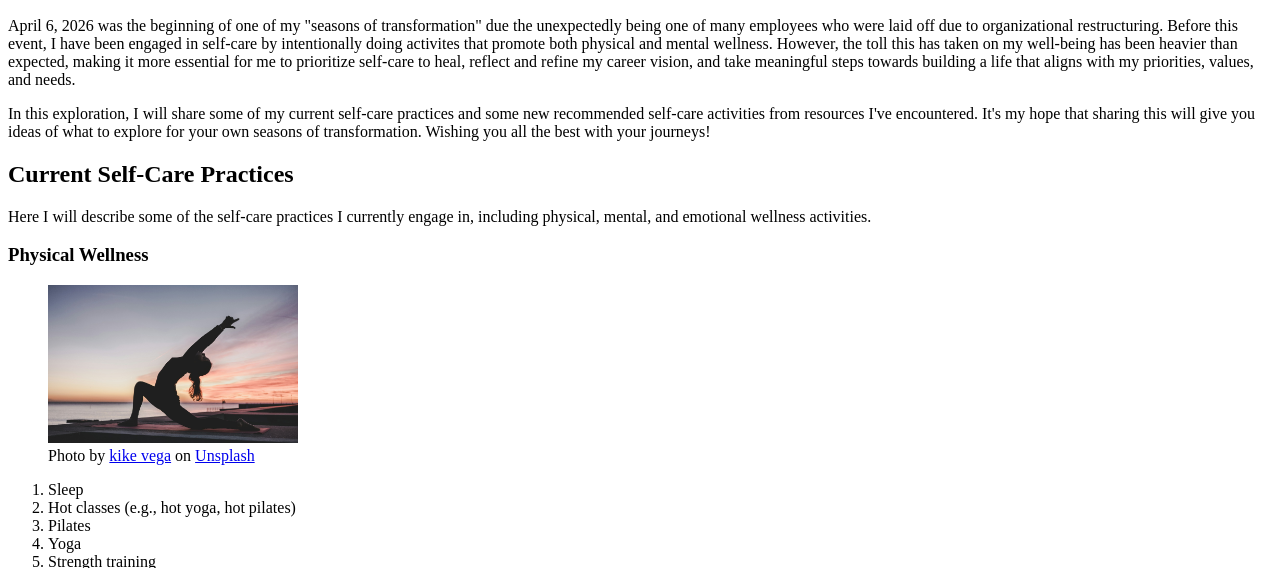
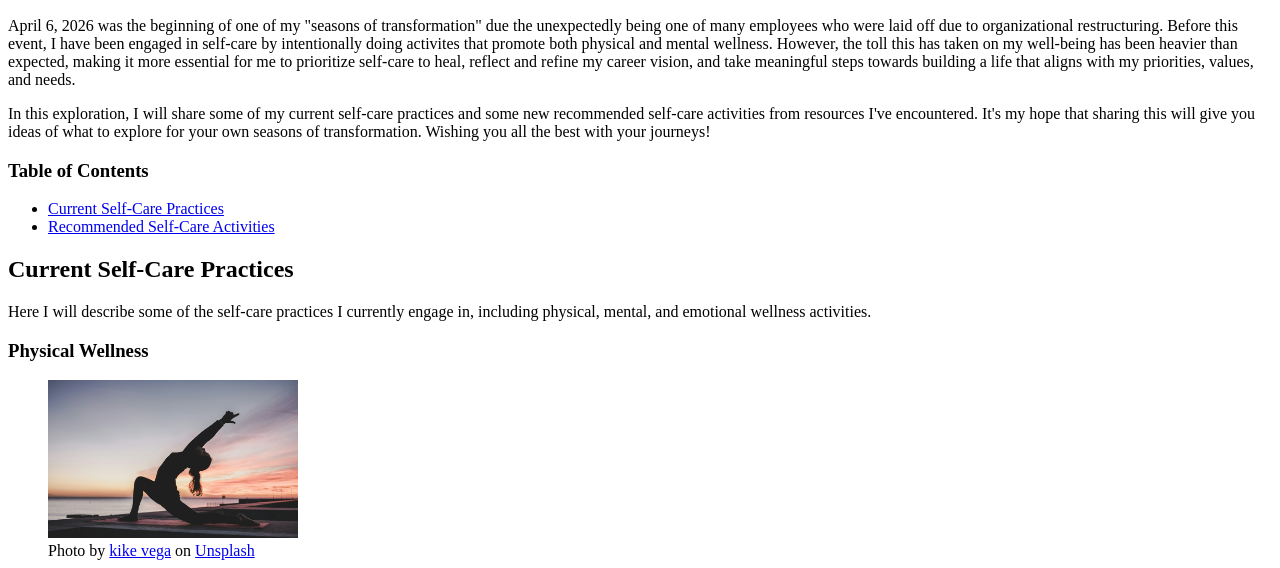
Before and after one commit to amitchell05/my-self-care-ideas, a plain HTML site: page index.html in a window 1280 px wide. Shown: the part 136-704 px from the top of the page. Drawn offline with Linux system fonts and the light colour scheme.

Commit message:
adds table of contents for easier navigation

```diff
--- a/index.html
+++ b/index.html
@@ -23,9 +23,17 @@
                 self-care activities from resources I've encountered. It's my hope that sharing this will give you ideas
                 of what to explore for your own seasons of transformation. Wishing you all the best with your journeys!
             </p>
+
+            <h3>Table of Contents</h3>
+            <nav>
+                <ul>
+                    <li><a href="#current-self-care-practices">Current Self-Care Practices</a></li>
+                    <li><a href="#recommended-self-care-activities">Recommended Self-Care Activities</a></li>
+                </ul>
+            </nav>
         </section>
         <section>
-            <h2>Current Self-Care Practices</h2>
+            <h2 id="current-self-care-practices">Current Self-Care Practices</h2>
             <p>Here I will describe some of the self-care practices I currently engage in, including physical, mental,
                 and emotional wellness activities.</p>
 
@@ -81,7 +89,7 @@
             </article>
         </section>
         <section>
-            <h2>Recommended Self-Care Activities</h2>
+            <h2 id="recommended-self-care-activities">Recommended Self-Care Activities</h2>
             <p>Based on The Blissful Mind Self-Care and the Noom Self-Care quizzes, emotional and spiritual self-care
                 are the top activity types recommended for me, which aligns well will my current state-of-mind, needs,
                 and goals. Take the quizzes or other self-assessments and find out what activities may be suitable for
```
